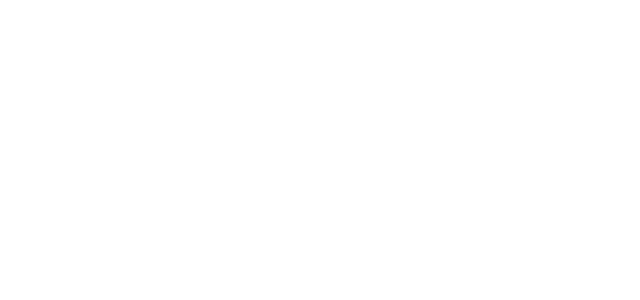
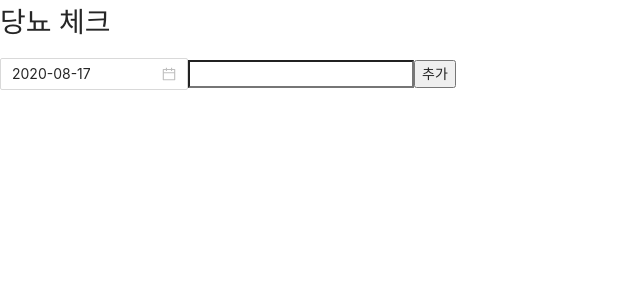
Before and after one commit to DavidYang2149/github-label-setter, a Next.js app: page / in a window 1280 px wide. Shown: the top 300 px of the page, without its empty margins (0-640 px from the left). Built offline with nearby package versions, Linux system fonts and the light colour scheme.

Commit message:
[Add]diabetes blog diabetes add input Add

```diff
--- a/package.json
+++ b/package.json
@@ -12,6 +12,7 @@
     "axios": "^0.19.2",
     "dotenv": "^8.2.0",
     "immer": "^7.0.7",
+    "lodash": "^4.17.20",
     "moment": "^2.27.0",
     "next": "9.5.2",
     "nprogress": "^0.2.0",
--- a/pages/_app.js
+++ b/pages/_app.js
@@ -1,3 +1,11 @@
+import Router from "next/router";
+import "nprogress/nprogress.css";
+import Nprogress from "nprogress";
+import "antd/dist/antd.css";
+
+Router.events.on("routeChangeStart", () => Nprogress.start());
+Router.events.on("routeChangeComplete", () => Nprogress.done());
+
 function MyApp({ Component, pageProps }) {
   return <Component {...pageProps} />;
 }
--- a/pages/index.js
+++ b/pages/index.js
@@ -1,12 +1,53 @@
+import React from "react";
 import Head from "next/head";
+import Router from "next/router";
+import Error from "next/error";
+import axios from "axios";
+import _ from "lodash";
+import produce from "immer";
+import moment from "moment";
+import { DatePicker } from "antd";
 
-export default function Home() {
+export default function Home(props) {
+  if (props.error) {
+    return <Error statusCode={500} title={props.error.message} />;
+  }
+  //if (props.data.faultInfo) {
+  //  return <Error statusCode={500} title={props.data.faultInfo.message} />;
+  //}
+
+  const targetDt = moment().subtract(1, "day").format("YYYYMMDD");
+  //props.targetDt = targetDt;
+
   return (
     <div>
       <Head>
         <title>Diabetes Blog</title>
         <link rel="icon" href="/favicon.ico" />
       </Head>
+      <h1 className="text-4xl font-bold">당뇨 체크</h1>
+      <div>
+        <DatePicker
+          defaultValue={moment(targetDt, "YYYYMMDD")}
+          //defaultValue={moment(props.targetDt, "YYYYMMDD")}
+          dateFormat={"YYYYMMDD"}
+          onChange={(date) =>
+            Router.push("/?targetDt=" + date.format("YYYYMMDD"))
+          }
+        />
+        <input
+          type="text"
+          className="border p-1"
+          //value={text}
+          //onChange={(event) => setText(event.target.value)}
+        />
+        <button
+          className="bg-blue-500 hover:bg-blue-700 text-white font-bold py-1 px-4 rounded"
+          //onClick={addItem}
+        >
+          추가
+        </button>
+      </div>
     </div>
   );
 }
```
